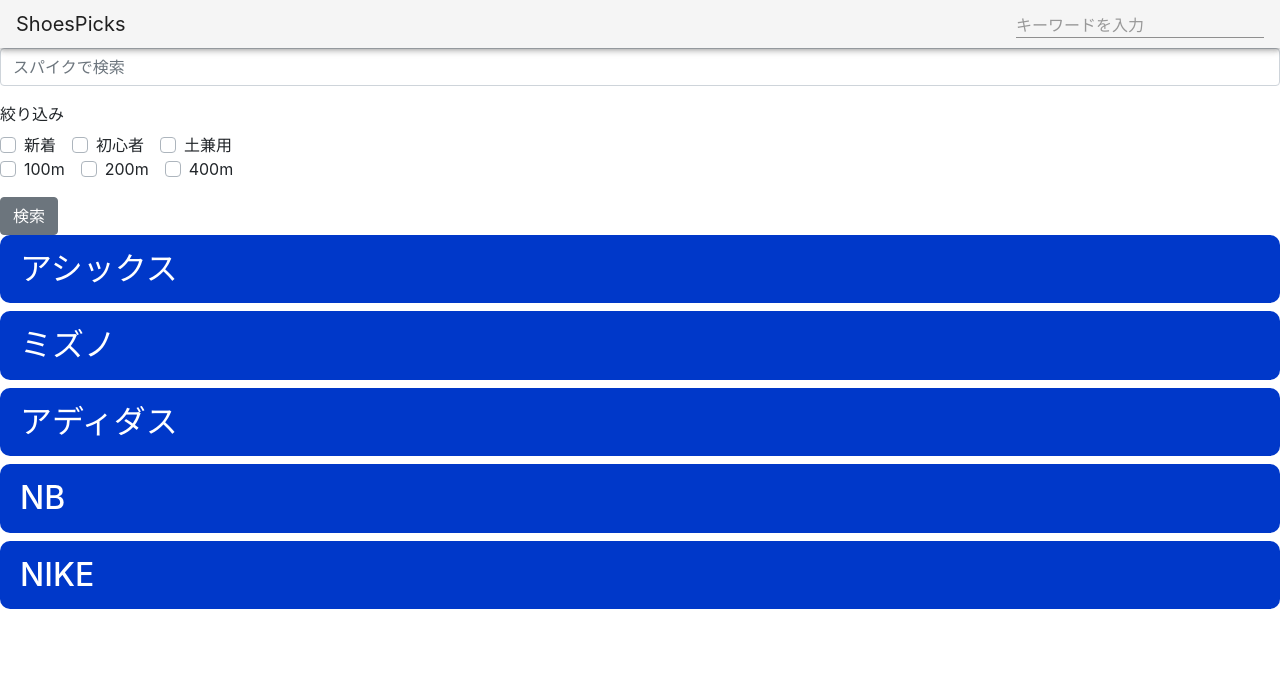
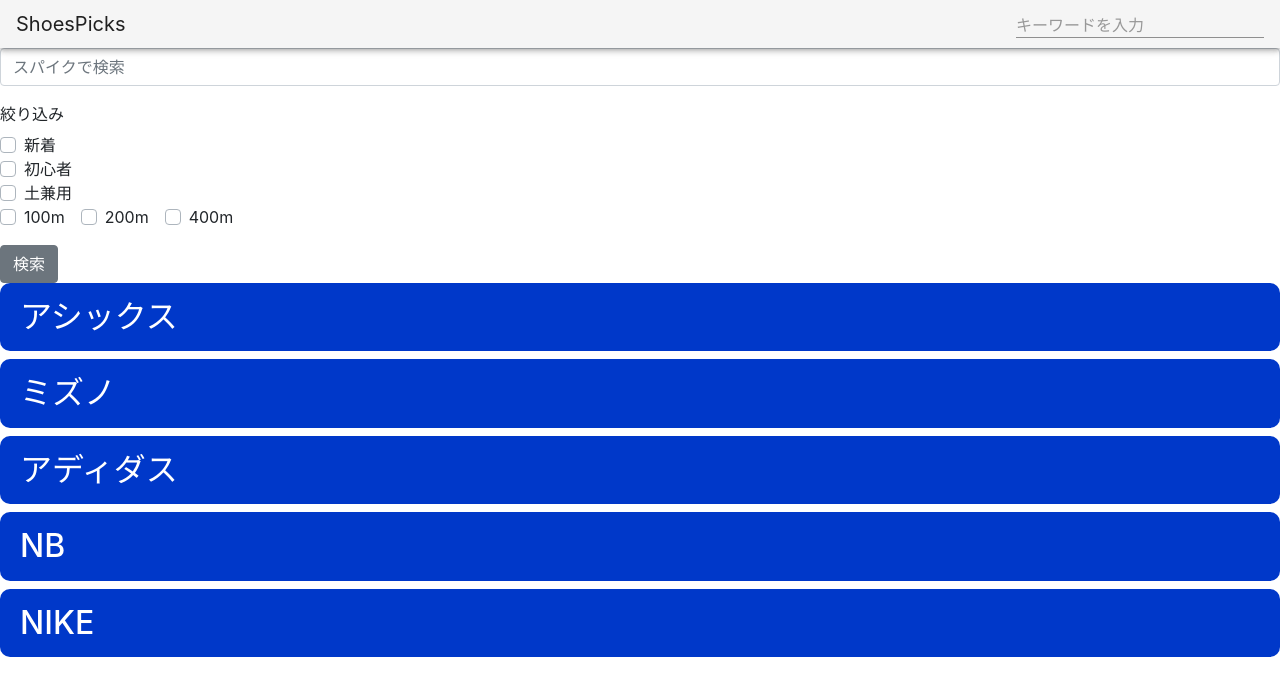
Before and after one commit to shoespicks/shoespicks, a Nuxt app: page /serch in a window 1280 px wide. Shown: the top 696 px of the page. Built offline with nearby package versions, Linux system fonts and the light colour scheme.

Commit message:
Update serch.vue
serch.vue  status target fieldsの追加

```diff
--- a/pages/serch.vue
+++ b/pages/serch.vue
@@ -27,6 +27,16 @@
 
       <!-- 2. 絞り込む -->
       <b-form-group label="絞り込み">
+        <b-form-checkbox-group
+          v-model="form.status"
+          :options="status"
+          name="item"
+        ></b-form-checkbox-group>
+        <b-form-checkbox-group
+          v-model="form.target"
+          :options="target"
+          name="item"
+        ></b-form-checkbox-group>
         <b-form-checkbox-group
           v-model="form.environment"
           :options="environment"
@@ -79,6 +89,8 @@
     return {
       form: {
         name: "",
+        status: [],
+        target: [],
         environment: [],
         events: [],
         price: [],
@@ -90,9 +102,13 @@
       },
       spikeId: 0,
       spikes: [],
+      status: [
+        { text: "新着", value: "新着" },
+      ],
+      target: [
+        { text: "初心者", value: "初心者" },
+      ],
       environment: [
-        { text: "新着", value: "新着" },
-        { text: "初心者", value: "初心者" },
         { text: "土兼用", value: "土兼用" },
       ],
       events: [
@@ -130,14 +146,18 @@
     submit(e: Event) {
       e.preventDefault();
 
+      // Step1 エントリ情報を取得する
       const searchInput: { [key: string]: string } = {
-        // Step1 エントリ情報を取得する
         content_type: "spike",
-        // "fields.spikeEvent": this.form.name,
-        //  "fields.spikeEnvironment": this.form.name,
         "fields.alias[match]": this.form.name,
-      }; // Step2　取得情報が複数個ある場合発火する
-
+      };
+      // Step2　取得情報が複数個ある場合発火する
+      if (this.form.status.length > 0) {
+        searchInput["fields.spikeStatus[all]"] = this.form.status.join(",");
+      }
+      if (this.form.target.length > 0) {
+        searchInput["fields.spikeTarget[all]"] = this.form.target.join(",");
+      }
       if (this.form.environment.length > 0) {
         searchInput["fields.spikeEnvironment[all]"] = this.form.environment.join(",");
       }
@@ -148,7 +168,6 @@
         e.items?.forEach((item: any, index: number) => {
           console.log(item);
         });
-
         this.spikes = e.items;
       });
     },
@@ -160,7 +179,6 @@
 .flex {
   display: flex;
 }
-
 .title {
   font-family: "Quicksand", "Source Sans Pro", -apple-system, BlinkMacSystemFont, "Segoe UI", Roboto,
     "Helvetica Neue", Arial, sans-serif;
@@ -170,7 +188,6 @@
   color: #35495e;
   letter-spacing: 1px;
 }
-
 .subtitle {
   font-weight: 300;
   font-size: 42px;
@@ -178,7 +195,6 @@
   word-spacing: 5px;
   padding-bottom: 15px;
 }
-
 .links {
   padding-top: 15px;
 }
```
